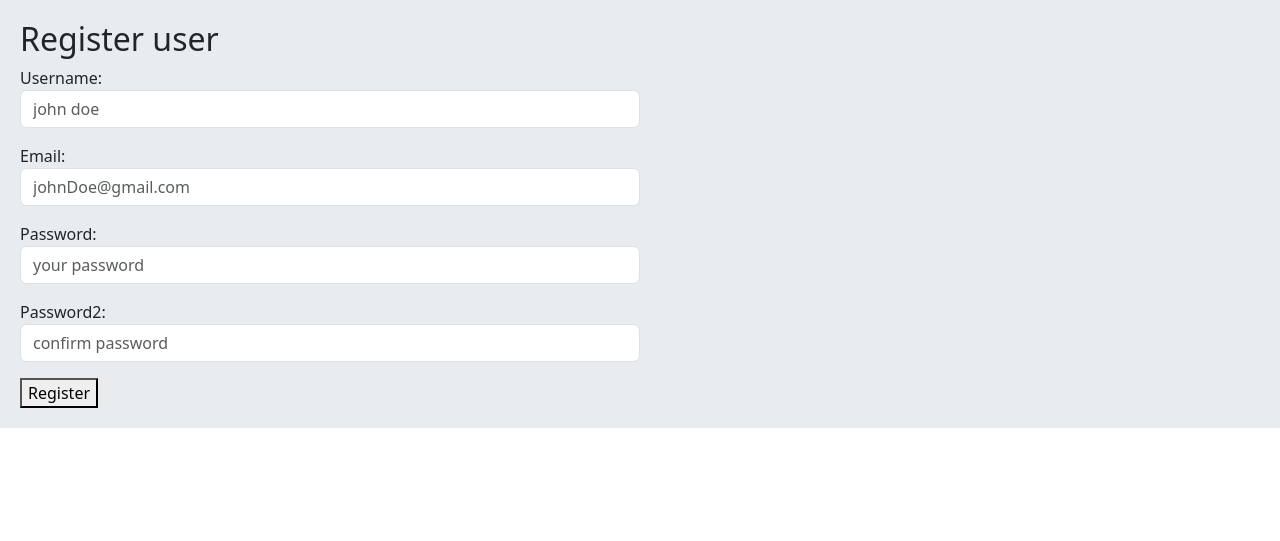
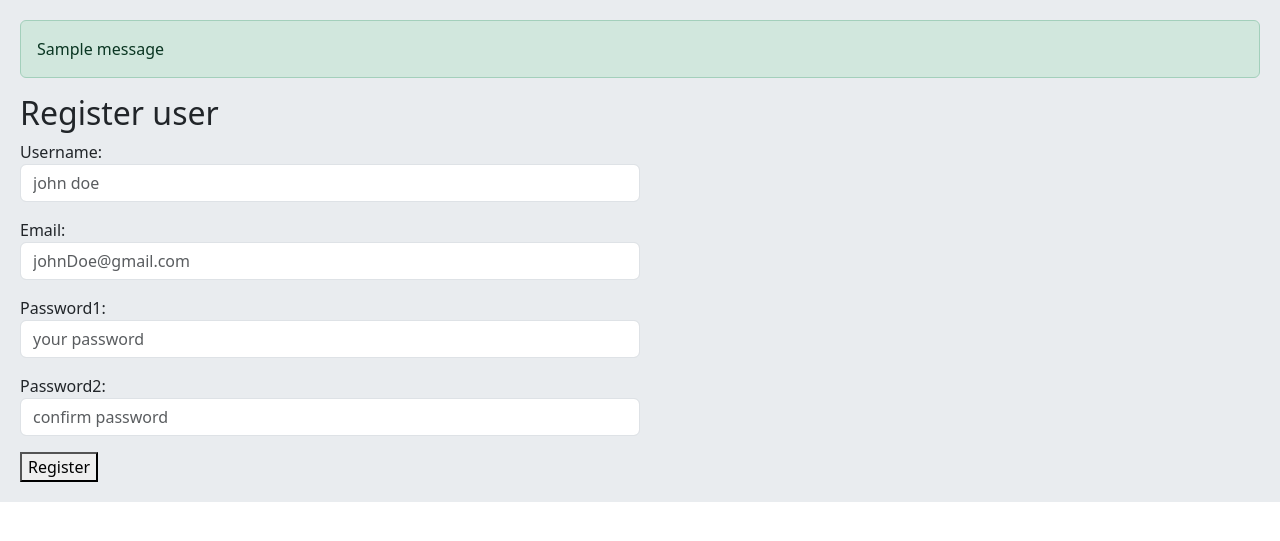
Before and after one commit to mbijanpour/DjangoFirstSocial, a Django app: page /accounts/register/ in a window 1280 px wide. Shown: the part 56-597 px from the top of the page. Run offline with Django 5.2, Linux system fonts and the light colour scheme; one stand-in notice (Sample message) is shown.

Commit message:
Refactor user registration form and view, add password confirmation and message handling

```diff
--- a/accounts/forms.py
+++ b/accounts/forms.py
@@ -9,7 +9,7 @@ class UserRegisterForm(forms.Form):
     # the wiget is used to hide the passwor
     # the attrs is used to add a class to the input field
     # this is for html/css classes hwich used to add a bootstrap class to the input field
-    password = forms.CharField(widget=forms.PasswordInput(
+    password1 = forms.CharField(widget=forms.PasswordInput(
         attrs={'class': 'form-control', 'placeholder': 'your password'}))
     password2 = forms.CharField(widget=forms.PasswordInput(
         attrs={'class': 'form-control', 'placeholder': 'confirm password'}))
--- a/accounts/templates/accounts/register.html
+++ b/accounts/templates/accounts/register.html
@@ -3,7 +3,7 @@
 {% block content %}
     <h2>Register user</h2>
     {% comment %} # col-md-6 is a bootsrap class to reduce the width of the form fields {% endcomment %}
-    <form method="post" class="col-md-6">
+    <form method="post" class="col-md-6" novalidate>
         {% csrf_token %}
         {{ form.as_p }}
         <button type="submit">Register</button>
--- a/accounts/views.py
+++ b/accounts/views.py
@@ -1,14 +1,37 @@
-from django.shortcuts import render
+from django.shortcuts import render, redirect
 from django.views import View
+from django.contrib.auth.models import User
+from django.contrib import messages
 
 from .forms import UserRegisterForm
 
 
 class RegisterView(View):
+    # this is to avoid the reusability of the form in the functions if the form got changed
+    form_class = UserRegisterForm
+    template_name = 'accounts/register.html'
 
     def get(self, request):
-        form = UserRegisterForm()
-        return render(request, 'accounts/register.html', {'form': form})
+        form = self.form_class()
+        return render(request, self.template_name, {'form': form})
 
     def post(self, request):
-        pass
+        form = self.form_class(request.POST)
+        if form.is_valid():
+            cd = form.cleaned_data
+            password1 = cd['password1']
+            password2 = cd['password2']
+            if password1 == password2:
+                User.objects.create_user(
+                    username=cd['username'],
+                    email=cd['email'],
+                    password=password1)
+                messages.success(
+                    request, 'Account created successfully',
+                    extra_tags='alert alert-success')
+                return redirect('home:home')
+            else:
+                messages.error(
+                    request, 'Passwords do not match',
+                    extra_tags='alert alert-danger')
+        return render(request, self.template_name, {'form': form})
--- a/templates/base.html
+++ b/templates/base.html
@@ -4,7 +4,6 @@
     <meta charset="UTF-8">
     <title>Base HTML</title>
     <link href="https://cdn.jsdelivr.net/npm/bootstrap@5.3.3/dist/css/bootstrap.min.css" rel="stylesheet" integrity="sha384-QWTKZyjpPEjISv5WaRU9OFeRpok6YctnYmDr5pNlyT2bRjXh0JMhjY6hW+ALEwIH" crossorigin="anonymous">
-
     <style>
         .jumbotron{
             padding: 20px;
@@ -17,6 +16,7 @@
 
     {% include 'inc/navbar.html' %}
     <div class="jumbotron">
+        {% include "inc/messages.html" %}
         {% block content %} {% endblock %}
     </diV>
 
--- /dev/null
+++ b/templates/inc/messages.html
@@ -0,0 +1,6 @@
+{% if messages %}
+    {% for msg in messages %}
+        {% comment %} the alert alert is a bootsrap class {% endcomment %}
+        <P class="alert alert-{{ msg.tags }}">{{ msg }}</P>
+    {% endfor %}
+{% endif %}
```
Also changed, not shown: db.sqlite3.
